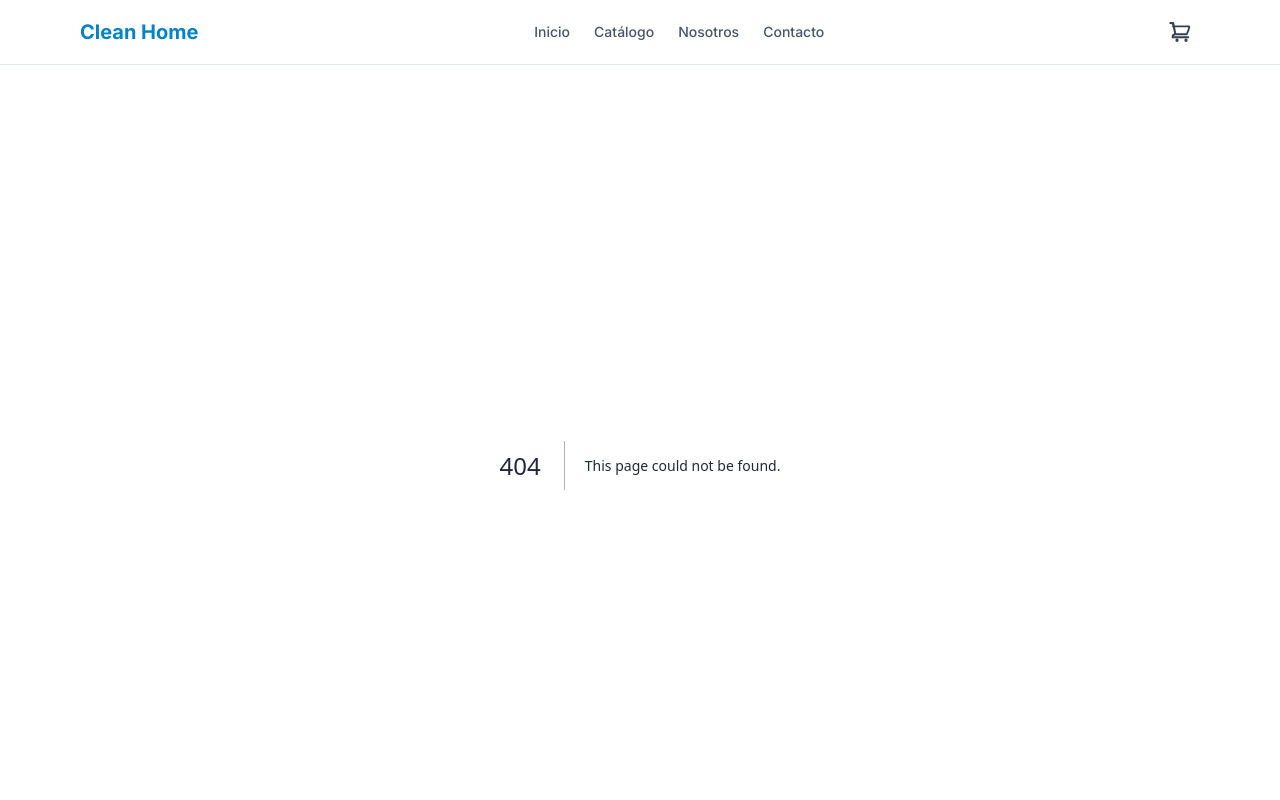
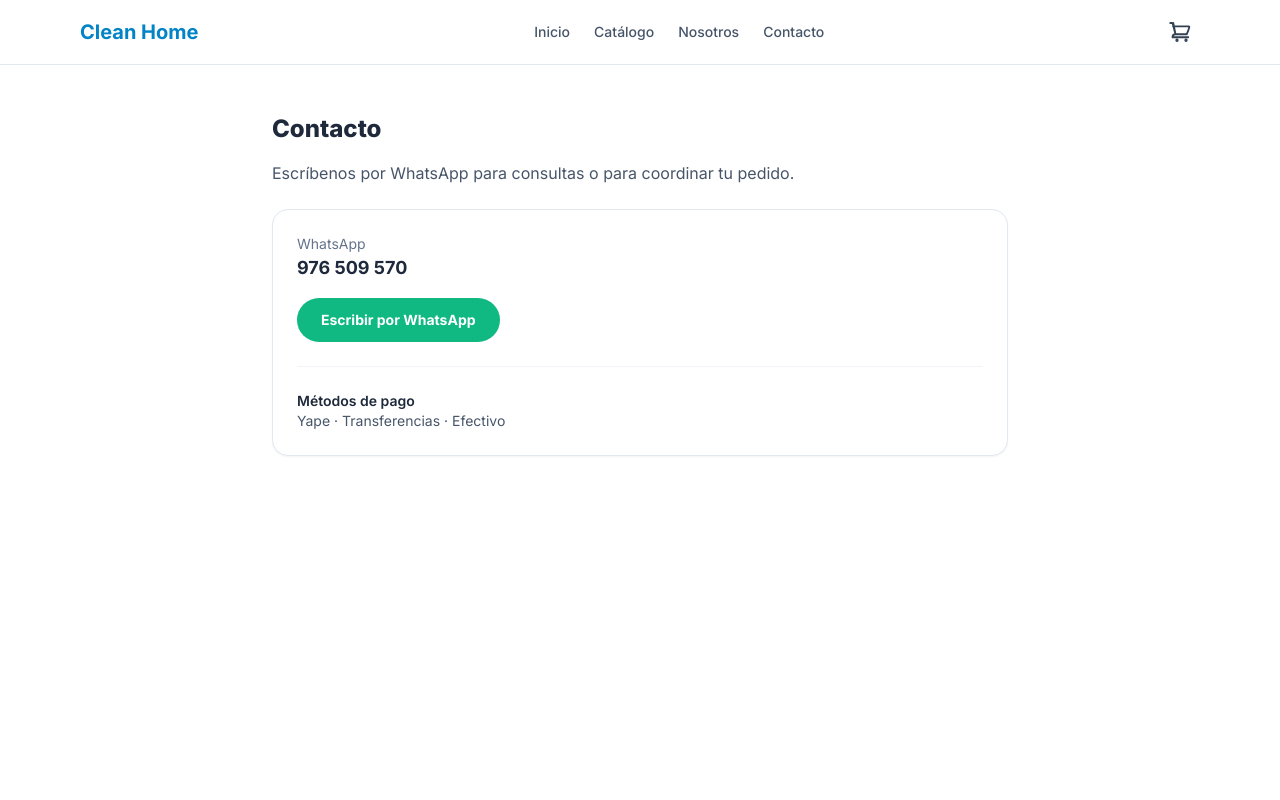
Before and after one commit to gonzalo-droid/clean-home, a Next.js app: page /contacto in a window 1280 px wide. Before the commit this address had no page. Shown: the top 800 px of the page. Built offline with nearby package versions, Linux system fonts and the light colour scheme.

Commit message:
feat: add nosotros and contacto pages

```diff
--- /dev/null
+++ b/app/contacto/page.tsx
@@ -0,0 +1,36 @@
+import type { Metadata } from "next";
+
+export const metadata: Metadata = {
+  title: "Contacto",
+  description: "Escríbenos por WhatsApp al 976 509 570 para coordinar tu pedido de productos de limpieza.",
+};
+
+export default function ContactoPage() {
+  return (
+    <div className="mx-auto max-w-3xl px-4 py-12">
+      <h1 className="mb-4 text-2xl font-extrabold text-slate-800">Contacto</h1>
+      <p className="mb-6 text-slate-600">
+        Escríbenos por WhatsApp para consultas o para coordinar tu pedido.
+      </p>
+
+      <div className="rounded-2xl border border-slate-200 bg-white p-6 shadow-sm">
+        <p className="text-sm text-slate-500">WhatsApp</p>
+        <p className="mb-4 text-lg font-bold text-slate-800">976 509 570</p>
+
+        <a
+          href="https://wa.me/51976509570"
+          target="_blank"
+          rel="noopener noreferrer"
+          className="inline-block rounded-full bg-emerald-500 px-6 py-3 text-sm font-bold text-white hover:bg-emerald-600"
+        >
+          Escribir por WhatsApp
+        </a>
+
+        <div className="mt-6 border-t border-slate-100 pt-6 text-sm text-slate-600">
+          <p className="font-semibold text-slate-800">Métodos de pago</p>
+          <p>Yape · Transferencias · Efectivo</p>
+        </div>
+      </div>
+    </div>
+  );
+}
--- /dev/null
+++ b/app/nosotros/page.tsx
@@ -0,0 +1,25 @@
+import type { Metadata } from "next";
+
+export const metadata: Metadata = {
+  title: "Nosotros",
+  description: "Conoce Clean Home: venta de productos de limpieza con atención y pedidos por WhatsApp.",
+};
+
+export default function NosotrosPage() {
+  return (
+    <div className="mx-auto max-w-3xl px-4 py-12">
+      <h1 className="mb-4 text-2xl font-extrabold text-slate-800">Nosotros</h1>
+      <p className="mb-4 text-slate-600">
+        En Clean Home ofrecemos una amplia variedad de productos de limpieza para el hogar y
+        negocios: detergentes, papel higiénico, papel toalla, bolsas, artículos de limpieza para
+        baño y cocina, y mucho más.
+      </p>
+      <p className="mb-4 text-slate-600">
+        Trabajamos con marcas reconocidas y coordinamos cada pedido directamente por WhatsApp,
+        para que elijas tus productos, confirmes cantidades y precios, y definas la entrega sin
+        complicaciones.
+      </p>
+      <p className="text-slate-600">Aceptamos pagos por Yape, transferencia o efectivo.</p>
+    </div>
+  );
+}
```
